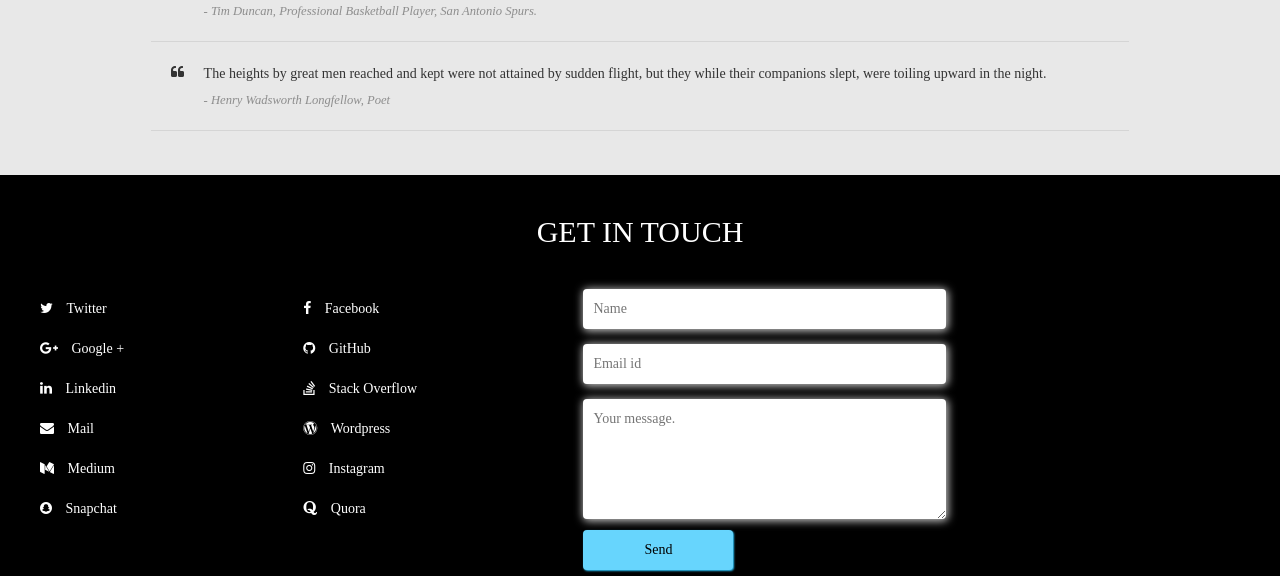
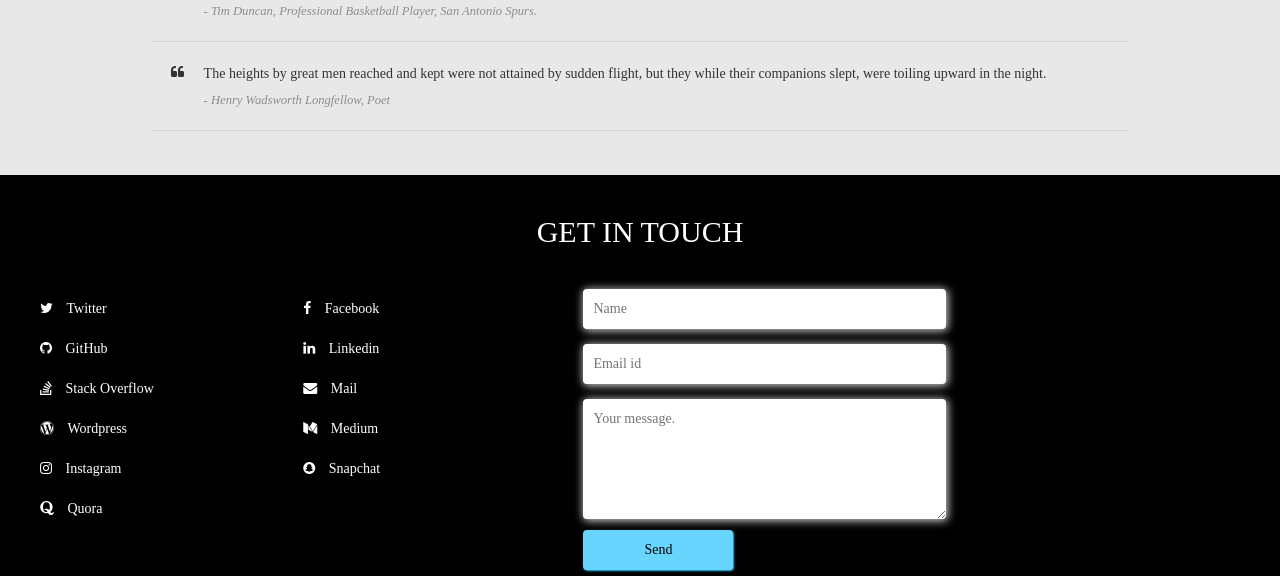
Before and after one commit to ChaiBapchya/ChaiBapchya.github.io, a Jekyll site: the page built from index.html, in a window 1280 px wide and 900 px high, scrolled down 4741 px, cut to the strip 0-576 px from the top of the window. Built offline with Jekyll 4.4.1, drawn with Linux system fonts in a browser that asks for light colours; nearby versions of some CDN libraries; some web fonts are replaced.

Commit message:
update twitter,instagram,medium urls; drop google+

```diff
--- a/_layouts/about.liquid
+++ b/_layouts/about.liquid
@@ -37,7 +37,7 @@
             <i class="fa fa-fw fa-linkedin"></i></a>
         </li>
         <li>
-          <a href="https://twitter.com/ChaiBapchya" target="_blank">
+          <a href="https://twitter.com/chaibapat" target="_blank">
             <i class="fa fa-fw fa-twitter"></i></a>
         </li>
         <li>
--- a/index.html
+++ b/index.html
@@ -106,13 +106,13 @@
                                  "><img alt="portfolio" src="images/linkedin.png" height="48"></a>
                            </div>
                            <div class="social  clearfix  animated bounceInDown">
-                              <a href="https://www.twitter.com/chaibapchya"><img alt="portfolio" src="images/twitter.png"  width="48"></a>
+                              <a href="https://www.twitter.com/chaibapat"><img alt="portfolio" src="images/twitter.png"  width="48"></a>
                            </div>
                            <div class="social  clearfix  animated bounceInDown">
                               <a href="https://github.com/chaibapchya"><img alt="portfolio" src="images/github.png"  width="48"></a>
                            </div>
                            <div class="social  clearfix  animated bounceInDown">
-                              <a href="https://www.instagram.com/chaibapchya/"><img alt="portfolio" src="images/insta.png"  width="48"></a>
+                              <a href="https://www.instagram.com/chaibapat/"><img alt="portfolio" src="images/insta.png"  width="48"></a>
                            </div>
                              <div class="social  clearfix  animated bounceInDown">
                               <a href="http://www.facebook.com/chaibapchya"><img alt="portfolio" src="images/face.png"  width="48"></a>
@@ -121,10 +121,7 @@
                               <a href="https://stackoverflow.com/users/5157515/chaitanya-bapat?tab=profile"><img alt="portfolio" src="images/stack.png"  width="48"></a>
                            </div>
                              <div class="social  clearfix  animated bounceInDown">
-                              <a href="https://medium.com/@chai.bapat"><img alt="portfolio" src="images/medium.png"  width="48"></a>
-                           </div>
-                             <div class="social  clearfix  animated bounceInDown">
-                              <a href="https://plus.google.com/u/0/+ChaitanyaBapatChaitanyaPrakashBapat"><img alt="portfolio" src="images/google.png"  width="48"></a>
+                              <a href="https://chai-bapat.medium.com/"><img alt="portfolio" src="images/medium.png"  width="48"></a>
                            </div>
                         </div>
   </div>
@@ -286,7 +283,7 @@
 
       <div class="contact-left wow fadeInRight animated" data-wow-delay="0.4s">
         <ul class="clearfix">
-          <li><a href="http://www.twitter.com/chaibapchya" target="_blank">
+          <li><a href="http://www.twitter.com/chaibapat" target="_blank">
             <i class="fa fa-twitter"></i>
             <span>Twitter</span></a>
           </li>
@@ -294,10 +291,6 @@
             <i class="fa fa-facebook"></i>
             <span>Facebook</span>
           </a>
-          </li>
-          <li><a href="https://plus.google.com/u/0/+ChaitanyaBapatChaitanyaPrakashBapat" target="_blank">
-            <i class="fa fa-google-plus"></i>
-            <span>Google +</span></a>
           </li>
           <li><a href="https://github.com/chaibapchya" target="_blank">
             <i class="fa fa-github"></i>
@@ -318,11 +311,11 @@
             <i class="fa fa-wordpress"></i>
             <span>Wordpress</span></a>
           </li>
-          <li><a href="https://medium.com/@chai.bapat" target="_blank">
+          <li><a href="https://chai-bapat.medium.com/" target="_blank">
             <i class="fa fa-medium"></i>
             <span>Medium</span></a>
           </li>
-          <li><a href="https://www.instagram.com/chaibapchya/" target="_blank">
+          <li><a href="https://www.instagram.com/chaibapat/" target="_blank">
             <i class="fa fa-instagram"></i>
             <span>Instagram</span></a>
           </li>
```
Also changed, not shown: _includes/cv.md (+1 -1 lines).
